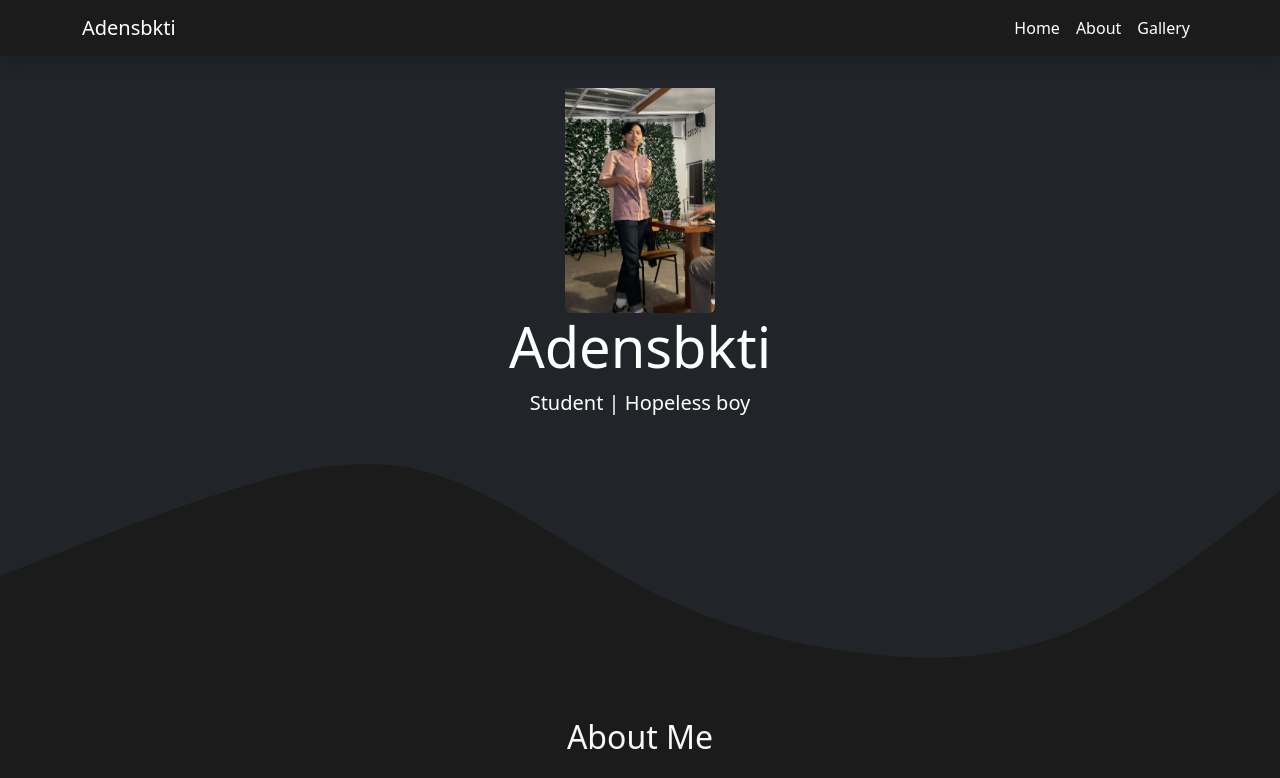
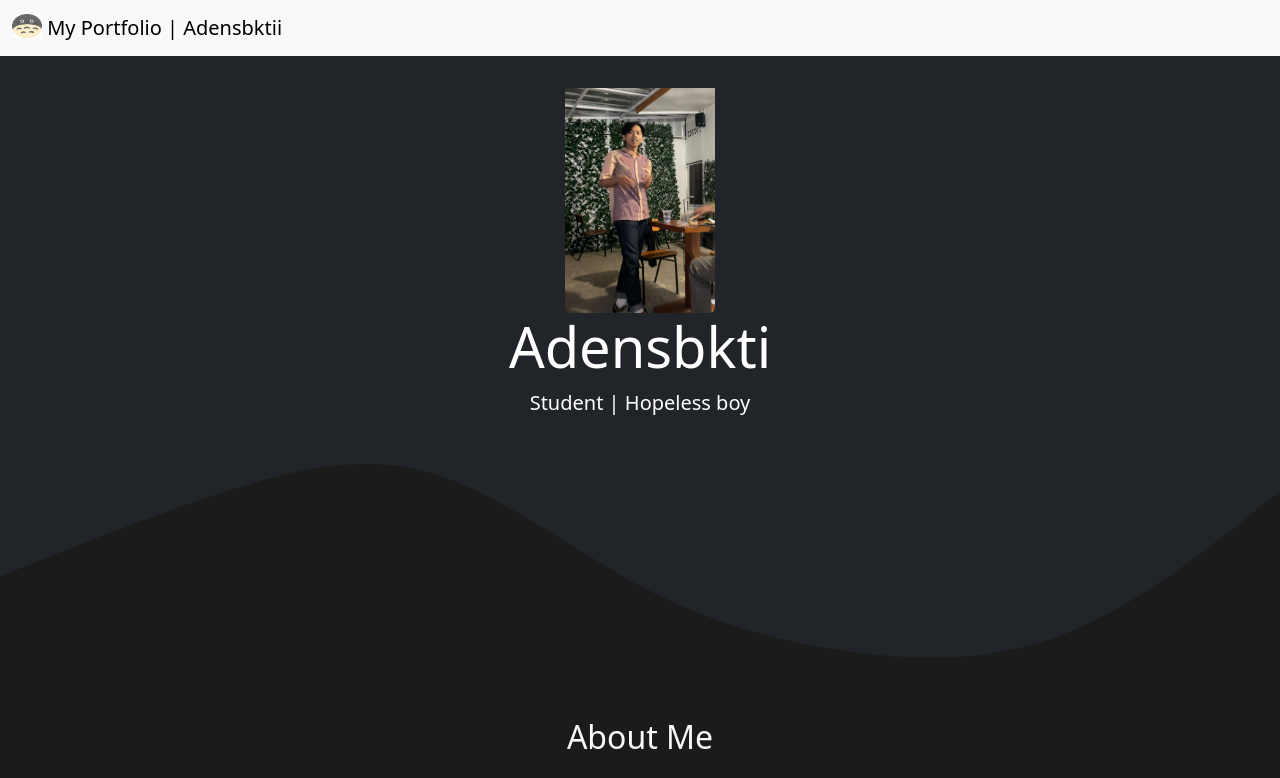
Before and after one commit to Adensbkti/Adensbkt, a plain HTML site: page index.html in a window 1280 px wide. Shown: the top 778 px of the page. Drawn offline with nearby package versions, Linux system fonts and the light colour scheme.

Commit message:
Update index.html

```diff
--- a/index.html
+++ b/index.html
@@ -10,21 +10,14 @@
   </head>
   <body>
     <!-- navbar -->
-    <nav class="navbar navbar-expand-lg navbar-dark shadow" style="background-color: #1b1b1b">
-      <div class="container">
-        <a class="navbar-brand" href="#">Adensbkti</a>
-        <button class="navbar-toggler" type="button" data-bs-toggle="collapse" data-bs-target="#navbarNavAltMarkup" aria-controls="navbarNavAltMarkup" aria-expanded="false" aria-label="Toggle navigation">
-          <span class="navbar-toggler-icon"></span>
-        </button>
-        <div class="collapse navbar-collapse" id="navbarNavAltMarkup">
-          <div class="navbar-nav ms-auto">
-            <a class="nav-link active" aria-current="page" href="#">Home</a>
-            <a class="nav-link active" href="#about">About</a>
-            <a class="nav-link active" href="#gallery">Gallery</a>
-          </div>
-        </div>
-      </div>
-    </nav>
+   <nav class="navbar bg-body-tertiary">
+  <div class="container-fluid">
+    <a class="navbar-brand" href="#">
+      <img src="IMG/th.jpeg" alt="Logo" width="30" height="24" class="d-inline-block align-text-top">
+      My Portfolio | Adensbktii
+    </a>
+  </div>
+</nav>
     <!-- akhir navbar -->
     <!-- jumbot -->
     <section class="jumbotron text-center text-bg-dark">
```
